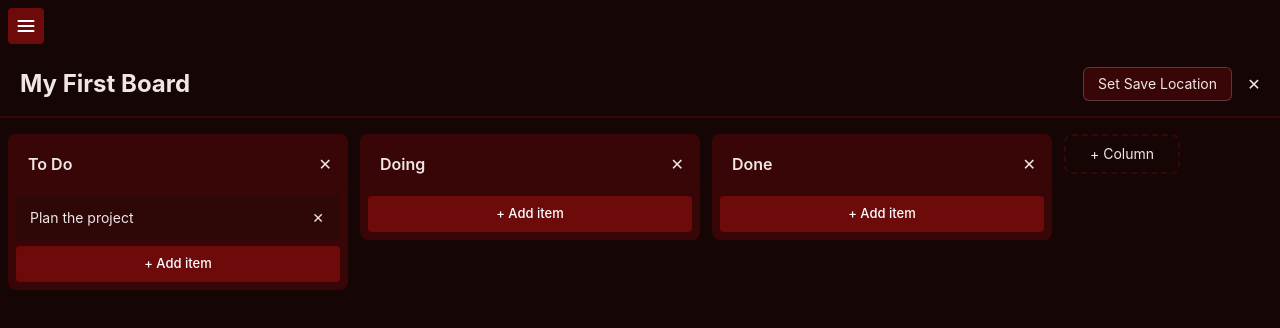
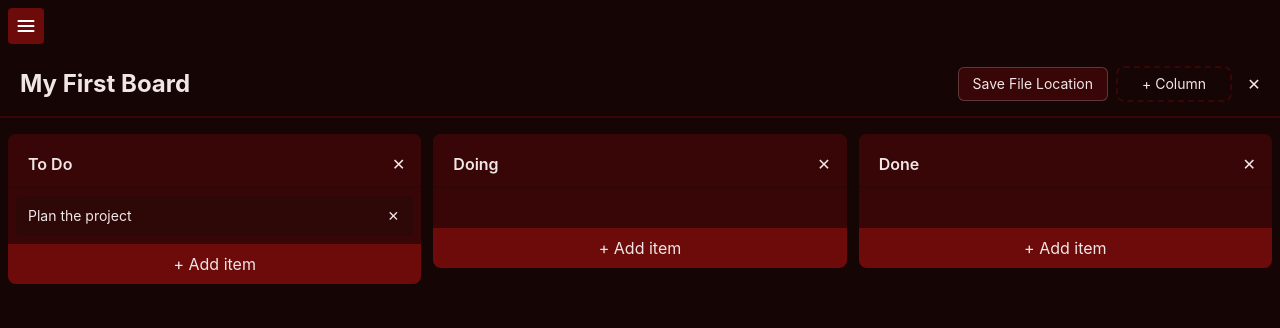
Before and after one commit to Nightmarius/kanban, a React (Vite) app: page / in a window 1280 px wide. Shown: the top 328 px of the page. Built offline with nearby package versions, Linux system fonts and the light colour scheme.

Commit message:
remove new item form

```diff
--- a/src/Board.tsx
+++ b/src/Board.tsx
@@ -1,6 +1,8 @@
+import { useState, useRef } from 'react'
 import type { Board as BoardType } from './types'
-import { ColumnList } from './ColumnList'
+import * as store from './store'
 import { EditableText } from './EditableText'
+import { Column } from './Column'
 
 interface BoardProps {
   board: BoardType
@@ -11,6 +13,40 @@ interface BoardProps {
 }
 
 export function Board({ board, onRename, onDelete, onSaveLocation, autoSaveEnabled }: BoardProps) {
+  const [isDraggingItem, setIsDraggingItem] = useState(false)
+  const [dragColId, setDragColId] = useState<string | null>(null)
+  const dragDataRef = useRef<{ colId: string; itemIdx: number; cardId: string; text: string } | null>(null)
+  const [dropAboveItemIdx, setDropAboveItemIdx] = useState<number | null>(null)
+  const [dragTargetColIdx, setDragTargetColIdx] = useState<number | null>(null)
+  const [isDraggingCol, setIsDraggingCol] = useState(false)
+
+  const handleColReorder = (fromIdx: number, toIdx: number) => {
+    setIsDraggingCol(false)
+    setDragTargetColIdx(null)
+    store.moveColumn(board.id, fromIdx, toIdx)
+  }
+
+  const onDropItem = (sourceColId: string, targetColIdx: number, dropAboveItemIdx: number | null) => {
+    if (!dragDataRef.current) return
+    const dragData = dragDataRef.current
+    const sourceColIdActual = dragData.colId
+    const itemIdx = dragData.itemIdx
+
+    store.moveItem(board.id, sourceColIdActual, board.columns[targetColIdx].id, itemIdx, dropAboveItemIdx ?? undefined)
+
+    setIsDraggingItem(false)
+    setDropAboveItemIdx(null)
+    setDragTargetColIdx(null)
+  }
+
+  const onDragEnd = () => {
+    setIsDraggingCol(false)
+    setIsDraggingItem(false)
+    setDropAboveItemIdx(null)
+    setDragTargetColIdx(null)
+    dragDataRef.current = null
+  }
+
   return (
     <div className='flex flex-col h-full'>
       <div className='flex items-center gap-2 p-3 mb-4 border-b-2 border-card'>
@@ -22,14 +58,50 @@ export function Board({ board, onRename, onDelete, onSaveLocation, autoSaveEnabl
 
         <AutoSaveIndicator autoSaveEnabled={autoSaveEnabled} />
         {onSaveLocation && (
-          <button className='px-3.5 py-1.5 rounded-md border border-white/20 bg-card text-text cursor-pointer text-sm hover:border-accent hover:text-accent' onClick={() => onSaveLocation()}>
-            Set Save Location
+          <button
+            className='px-3.5 py-1.5 rounded-md border border-white/20 bg-card text-text cursor-pointer text-sm hover:border-accent hover:text-accent'
+            onClick={() => onSaveLocation()}
+          >
+            Save File Location
           </button>
         )}
+
+        <button
+          className='px-6 py-1.5 rounded-lg border-2 border-dashed border-card text-text bg-transparent cursor-pointer text-sm hover:border-accent hover:text-accent transition-colors'
+          onClick={() => store.addColumn(board.id)}
+        >
+          + Column
+        </button>
+
         <DeleteButton board={board} onDelete={onDelete} />
       </div>
 
-      <ColumnList boardId={board.id} />
+      <div className='flex-1 flex gap-3 overflow-x-auto px-2 pb-4 items-start'>
+        {board.columns.map((col, colIdx) => (
+          <Column
+            key={col.id}
+            column={col}
+            colIdx={colIdx}
+            boardId={board.id}
+            totalColumns={board.columns.length}
+            isDraggingItem={isDraggingItem}
+            dragColId={dragColId}
+            dragDataRef={dragDataRef}
+            dragTargetColIdx={dragTargetColIdx}
+            isDraggingCol={isDraggingCol}
+            dropAboveItemIdx={dropAboveItemIdx}
+            onDropTargetChange={(idx) => setDropAboveItemIdx(idx)}
+            onStartDrag={() => setIsDraggingItem(true)}
+            onColumnDragStart={() => setIsDraggingCol(true)}
+            onDragOver={(targetIdx) => {
+              if (dragTargetColIdx !== null && targetIdx !== dragTargetColIdx) setDragTargetColIdx(targetIdx)
+            }}
+            onDropColumn={handleColReorder}
+            onDragEnd={onDragEnd}
+            onDropItem={onDropItem}
+          />
+        ))}
+      </div>
     </div>
   )
 }
--- a/src/Column.tsx
+++ b/src/Column.tsx
@@ -2,7 +2,6 @@ import { useRef, useState } from 'react'
 import * as store from './store'
 import type { Column as ColumnType } from './types'
 import { Item } from './Item'
-import { NewItemForm } from './NewItemForm'
 import { EditableText } from './EditableText'
 
 interface ColumnProps {
@@ -10,9 +9,9 @@ interface ColumnProps {
   colIdx: number
   boardId: string
   totalColumns: number
-  isDraggingCard: boolean
+  isDraggingItem: boolean
   dragColId: string | null
-  dragDataRef: React.MutableRefObject<{ colId: string; itemIdx: number; cardId: string; text: string } | null>
+  dragDataRef: React.MutableRefObject<{ colId: string; itemIdx: number; itemId: string; text: string } | null>
   isDraggingCol: boolean
   dropAboveItemIdx: number | null
   dragTargetColIdx: number | null
@@ -22,7 +21,8 @@ interface ColumnProps {
   onDragOver: (targetIdx: number) => void
   onDropColumn: (fromIdx: number, toIdx: number) => void
   onDragEnd: () => void
-  onDropCard: (sourceColId: string, targetColIdx: number, dropAboveItemIdx: number | null) => void
+  onDropItem: (sourceColId: string, targetColIdx: number, dropAboveItemIdx: number | null) => void
+  onDeleteColumn: (boardId: string, colId: string) => void
 }
 
 export function Column({
@@ -30,7 +30,7 @@ export function Column({
   colIdx,
   boardId,
   totalColumns,
-  isDraggingCard,
+  isDraggingItem,
   dragColId,
   dragDataRef,
   isDraggingCol,
@@ -42,19 +42,21 @@ export function Column({
   onDragOver,
   onDropColumn,
   onDragEnd,
-  onDropCard,
+  onDropItem,
+  onDeleteColumn,
 }: ColumnProps) {
   const isDragTarget = dragTargetColIdx === colIdx
+  const [isAddMode, setIsAddMode] = useState(false)
 
-  function handleCardDragOver(e: React.DragEvent<HTMLDivElement>) {
+  function handleItemDragOver(e: React.DragEvent<HTMLDivElement>) {
     e.preventDefault()
 
     const targetEl = e.currentTarget as HTMLElement
-    const cards = [...targetEl.querySelectorAll('.drop-target')].filter((el) => !el.classList.contains('dragging')) as HTMLElement[]
+    const items = [...targetEl.querySelectorAll('.drop-target')].filter((el) => !el.classList.contains('dragging')) as HTMLElement[]
     let foundIndex: number | null = null
 
-    for (let i = 0; i < cards.length; i++) {
-      const rect = cards[i].getBoundingClientRect()
+    for (let i = 0; i < items.length; i++) {
+      const rect = items[i].getBoundingClientRect()
       const midY = rect.top + rect.height / 2
       if (e.clientY < midY) {
         foundIndex = i
@@ -63,20 +65,22 @@ export function Column({
     }
 
     onDropTargetChange(foundIndex)
+    console.log('' + dragColId + ' col' + colIdx)
   }
 
-  function handleCardDrop(e: React.DragEvent<HTMLDivElement>) {
+  function handleItemDrop(e: React.DragEvent<HTMLDivElement>) {
     e.preventDefault()
     e.stopPropagation()
 
     const dragData = JSON.parse(e.dataTransfer.getData('text/plain'))
-    if (dragData.cardId) {
-      dragDataRef.current = { cardId: dragData.cardId, colId: dragData.colId, itemIdx: dragData.itemIdx, text: dragData.text }
-      onDropCard(dragData.colId, colIdx, dropAboveItemIdx)
+    if (dragData.itemId) {
+      dragDataRef.current = { itemId: dragData.itemId, colId: dragData.colId, itemIdx: dragData.itemIdx, text: dragData.text }
+      onDropItem(dragData.colId, colIdx, dropAboveItemIdx)
     }
 
     onDragEnd()
     onDropTargetChange(null)
+    console.log('' + dragColId + ' col' + colIdx)
   }
 
   function handleColDragOver(e: React.DragEvent<HTMLDivElement>) {
@@ -86,11 +90,15 @@ export function Column({
     onDragOver(colIdx)
   }
 
+  function addItem() {
+    store.addItem(boardId, column.id)
+    //TODO column.items[column.items.length - 1].edit()
+  }
+
   return (
-    <div className={`bg-card rounded-lg flex-1 flex flex-col min-w-70 max-w-85 ${isDraggingCol ? 'cursor-grabbing' : ''} ${isDragTarget ? 'border border-accent' : ''}`} onDragOver={handleColDragOver}>
+    <div className={`bg-card rounded-lg flex flex-1 flex-col ${isDraggingCol ? 'cursor-grabbing' : ''}`} onDragOver={handleColDragOver}>
       <div
-        draggable={!isDraggingCard}
-        className='flex items-center justify-between p-4 pb-2 rounded-t-lg bg-card border-b-2 border-item cursor-grab select-none active:cursor-grabbing'
+        className='flex p-4 pb-2 rounded-t-lg bg-card border-b-2 border-item cursor-grab'
         onDragStart={(e) => {
           e.stopPropagation()
           e.dataTransfer.effectAllowed = 'move'
@@ -123,22 +131,23 @@ export function Column({
         </button>
       </div>
 
-      <div className='flex-1 overflow-y-auto p-2 min-h-10 flex flex-col gap-1.5' onDrop={handleCardDrop} onDragOver={handleCardDragOver}>
+      <div className='flex-1 overflow-y-auto p-2 min-h-10 flex flex-col gap-1.5' onDrop={handleItemDrop} onDragOver={handleItemDragOver}>
         {column.items.map((item, itemIdx) => (
           <Item
             key={item.id}
-            card={item}
+            item={item}
             itemIdx={itemIdx}
             boardId={boardId}
             colId={column.id}
-            isDragging={isDraggingCard && dragColId === column.id}
-            dropAbove={dropAboveItemIdx === itemIdx}
+            isDragging={isDraggingItem && dragColId === column.id}
+            dropAbove={dropAboveItemIdx === itemIdx && colIdx === itemIdx}
             onStartDrag={onStartDrag}
           />
         ))}
-
-        <NewItemForm boardId={boardId} colId={column.id} />
       </div>
+      <button className='px-4 py-2 rounded-b-lg bg-accent text-text cursor-pointer' onClick={() => addItem()}>
+        + Add item
+      </button>
     </div>
   )
 }
--- a/src/ColumnList.tsx
+++ /dev/null
@@ -1,76 +0,0 @@
-import { useState, useRef } from 'react'
-import * as store from './store'
-import { Column } from './Column'
-
-export function ColumnList({ boardId }: { boardId: string }) {
-  const [isDraggingCard, setIsDraggingCard] = useState(false)
-  const [dragColId, setDragColId] = useState<string | null>(null)
-  const dragDataRef = useRef<{ colId: string; itemIdx: number; cardId: string; text: string } | null>(null)
-  const [dropAboveItemIdx, setDropAboveItemIdx] = useState<number | null>(null)
-  const [dragTargetColIdx, setDragTargetColIdx] = useState<number | null>(null)
-  const [isDraggingCol, setIsDraggingCol] = useState(false)
-
-  const board = store.getState().boards.find((b) => b.id === boardId)!
-
-  function handleColReorder(fromIdx: number, toIdx: number) {
-    setIsDraggingCol(false)
-    setDragTargetColIdx(null)
-    store.moveColumn(boardId, fromIdx, toIdx)
-  }
-
-  function onDropCard(sourceColId: string, targetColIdx: number, dropAboveItemIdx: number | null) {
-    if (!dragDataRef.current) return
-
-    const dragData = dragDataRef.current
-    const sourceColIdActual = dragData.colId
-    const itemIdx = dragData.itemIdx
-
-    store.moveItem(boardId, sourceColIdActual, board.columns[targetColIdx].id, itemIdx, dropAboveItemIdx ?? undefined)
-
-    setIsDraggingCard(false)
-    setDropAboveItemIdx(null)
-    setDragTargetColIdx(null)
-  }
-
-  return (
-    <div className='flex-1 flex gap-3 overflow-x-auto px-2 pb-4 items-start'>
-      {board.columns.map((col, colIdx) => (
-        <Column
-          key={col.id}
-          column={col}
-          colIdx={colIdx}
-          boardId={boardId}
-          totalColumns={board.columns.length}
-          isDraggingCard={isDraggingCard}
-          dragColId={dragColId}
-          dragDataRef={dragDataRef}
-          dragTargetColIdx={dragTargetColIdx}
-          isDraggingCol={isDraggingCol}
-          dropAboveItemIdx={dropAboveItemIdx}
-          onDropTargetChange={(idx) => setDropAboveItemIdx(idx)}
-          onStartDrag={() => setIsDraggingCard(true)}
-          onColumnDragStart={() => setIsDraggingCol(true)}
-          onDragOver={(targetIdx) => {
-            if (dragTargetColIdx !== null && targetIdx !== dragTargetColIdx) setDragTargetColIdx(targetIdx)
-          }}
-          onDropColumn={handleColReorder}
-          onDragEnd={() => {
-            setIsDraggingCol(false)
-            setIsDraggingCard(false)
-            setDropAboveItemIdx(null)
-            setDragTargetColIdx(null)
-            dragDataRef.current = null
-          }}
-          onDropCard={onDropCard}
-        />
-      ))}
-
-      <button
-        className='px-6 py-2 rounded-lg border-2 border-dashed border-card text-text bg-transparent cursor-pointer text-sm shrink-0 hover:border-accent hover:text-accent transition-colors'
-        onClick={() => store.addColumn(boardId)}
-      >
-        + Column
-      </button>
-    </div>
-  )
-}
--- a/src/Item.tsx
+++ b/src/Item.tsx
@@ -4,7 +4,7 @@ import type { BoardItem } from './types'
 import { EditableText } from './EditableText'
 
 interface ItemProps {
-  card: BoardItem
+  item: BoardItem
   itemIdx: number
   boardId: string
   colId: string
@@ -13,10 +13,10 @@ interface ItemProps {
   onStartDrag: () => void
 }
 
-export function Item({ card, itemIdx, boardId, colId, isDragging, dropAbove, onStartDrag }: ItemProps) {
-  const [draft, setDraft] = useState(card.text)
+export function Item({ item, itemIdx, boardId, colId, isDragging, dropAbove, onStartDrag }: ItemProps) {
+  const [draft, setDraft] = useState(item.text)
 
-  useEffect(() => setDraft(card.text), [card.text])
+  useEffect(() => setDraft(item.text), [item.text])
 
   function handleDragStart(e: React.DragEvent<HTMLDivElement>) {
     onStartDrag()
@@ -24,8 +24,8 @@ export function Item({ card, itemIdx, boardId, colId, isDragging, dropAbove, onS
     e.dataTransfer.setData(
       'text/plain',
       JSON.stringify({
-        cardId: card.id,
-        text: card.text,
+        itemId: item.id,
+        text: item.text,
         colId,
         itemIdx,
       }),
@@ -34,19 +34,20 @@ export function Item({ card, itemIdx, boardId, colId, isDragging, dropAbove, onS
 
   return (
     <div
-      className={`cursor-grab rounded-sm bg-item p-2.5 text-sm leading-relaxed flex items-start gap-2 select-none drop-target ${isDragging ? 'scale-95 rotate-2' : ''} ${dropAbove ? 'drop-above' : ''}`}
-      draggable={!isDragging}
+      className={`cursor-grab rounded-sm bg-item p-2 text-sm leading-relaxed flex items-start
+        gap-2 select-none drop-target ${isDragging ? 'scale-95 rotate-2 bg-green-500' : ''} ${dropAbove ? 'border-t-2 border-accent' : ''}`}
+      draggable
       onDragStart={handleDragStart}
     >
       <EditableText
-        value={card.text}
+        value={item.text}
         onSave={(text) => {
           if (text.trim()) store.updateItem(boardId, colId, itemIdx, text)
         }}
         className='flex-1 px-0.5 py-0 text-sm text-text bg-transparent outline-none resize-none word-break-break-word min-h-[1.5em]'
         inputType='textarea'
       />
-      <div className='flex gap-x-0.5 card-actions'>
+      <div className='flex gap-x-0.5 item-actions'>
         <button className='text-text cursor-pointer size-6' onClick={() => store.deleteItem(boardId, colId, itemIdx)} title='Delete'>
           ✕
         </button>
--- a/src/NewItemForm.tsx
+++ /dev/null
@@ -1,35 +0,0 @@
-import { useRef, useState } from 'react'
-import * as store from './store'
-
-interface NewItemFormProps {
-  boardId: string
-  colId: string
-}
-
-export function NewItemForm({ boardId, colId }: NewItemFormProps) {
-  const [editing, setEditing] = useState(false)
-  const inputRef = useRef<HTMLInputElement>(null)
-
-  if (editing) {
-    return (
-      <div className="flex gap-1.5 py-1">
-        <input
-          ref={inputRef}
-           className="flex-1 px-2 py-2 rounded border border-white/10 bg-card text-text text-sm focus:border-accent outline-none placeholder:text-text/40"
-          placeholder="Item name..."
-          autoFocus
-          onBlur={(e) => {
-            if (e.currentTarget.value.trim()) store.addItem(boardId, colId, e.currentTarget.value.trim())
-            setEditing(false)
-          }}
-          onKeyDown={(e) => {
-            if (e.key === 'Enter') store.addItem(boardId, colId, (e.target as HTMLInputElement).value.trim())
-            if (e.key === 'Escape') setEditing(false)
-          }}
-        />
-      </div>
-    )
-  }
-
-  return <button className="px-4 py-2 rounded border-none bg-accent text-white cursor-pointer text-[13px] font-medium hover:bg-hover transition-colors" onClick={() => setEditing(true)}>+ Add item</button>
-}
--- a/src/store.ts
+++ b/src/store.ts
@@ -145,10 +145,10 @@ export function moveItem(boardId: string, fromColId: string, toColId: string, it
   notify()
 }
 
-export function addItem(boardId: string, colId: string, text: string) {
+export function addItem(boardId: string, colId: string) {
   const col = findColumn(boardId, colId)
   if (!col) return
-  col.items.push({ id: 'item-' + Date.now(), text })
+  col.items.push({ id: 'item-' + Date.now(), text: '' })
   notify()
 }
 
```
Also changed, not shown: .opencode/tailwind-migration-plan.md (deleted).
